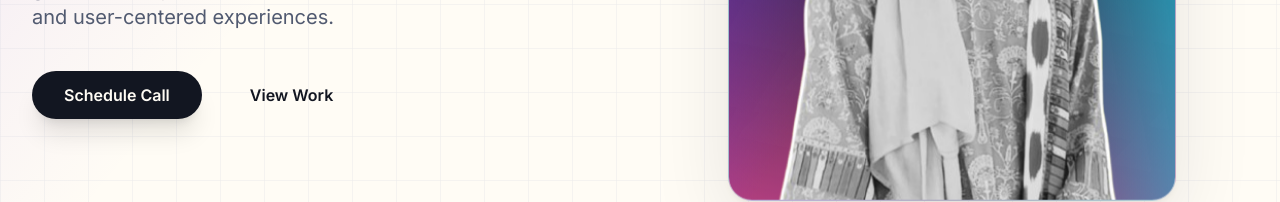
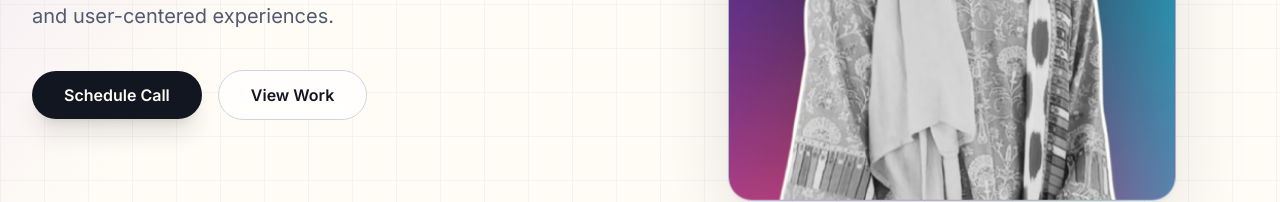
Before and after one commit to Omar-webcloud/Prity, a Next.js app: page / in a window 1280 px wide. Shown: the part 480-682 px from the top of the page. Built offline with nearby package versions, Linux system fonts and the light colour scheme.

Commit message:
fix : variant="secondary"

```diff
--- a/components/portfolio-page.tsx
+++ b/components/portfolio-page.tsx
@@ -621,7 +621,7 @@ function Hero() {
               <Button asChild className="rounded-full px-8 py-6 text-base font-semibold shadow-xl transition-all duration-300 hover:-translate-y-1 hover:shadow-primary/25 active:translate-y-0 active:scale-95">
                 <a href="#contact">Schedule Call</a>
               </Button>
-              <Button asChild variant="outline" className="rounded-full px-8 py-6 text-base font-semibold transition-all duration-300 hover:-translate-y-1 hover:shadow-lg active:translate-y-0 active:scale-95">
+              <Button asChild variant="secondary" className="rounded-full px-8 py-6 text-base font-semibold transition-all duration-300 hover:-translate-y-1 hover:shadow-lg active:translate-y-0 active:scale-95">
                 <a href="#projects">View Work</a>
               </Button>
             </motion.div>
```
